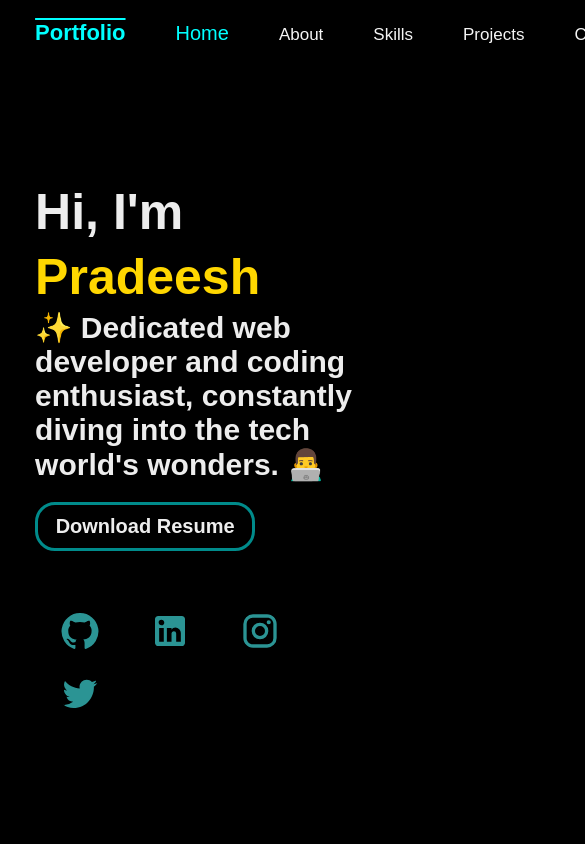
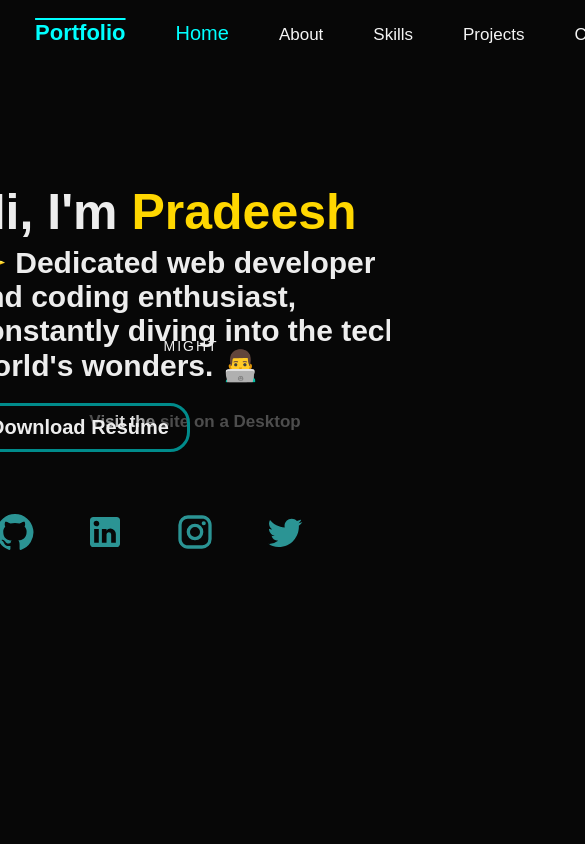
Before and after one commit to pradeesh0/portfolio, a React (Create React App) app: page / in a window 390 px wide. Shown: the top 844 px of the page, 585 px wide, since content can reach past the window. Built offline with nearby package versions, Linux system fonts and the light colour scheme.

Commit message:
mobile dvice update

```diff
--- a/src/App.jsx
+++ b/src/App.jsx
@@ -6,6 +6,7 @@ import Portfolio from './profile/Portfolio/Portfolio';
 import Skills from './profile/Skills/Skills';
 import Contact from './profile/Contact/Contact';
 import Footer from './profile/Footer/Footer';
+import Mobilecontent from './profile/Mobliecontent/Mobilecontent';
 import AOS from "aos";
 import 'aos/dist/aos.css'
 
@@ -18,6 +19,7 @@ useEffect(()=>{
 
   return (
     <div className='App'>
+    <Mobilecontent/>
     <Header/>
     <About/>
     <Skills/>
```
